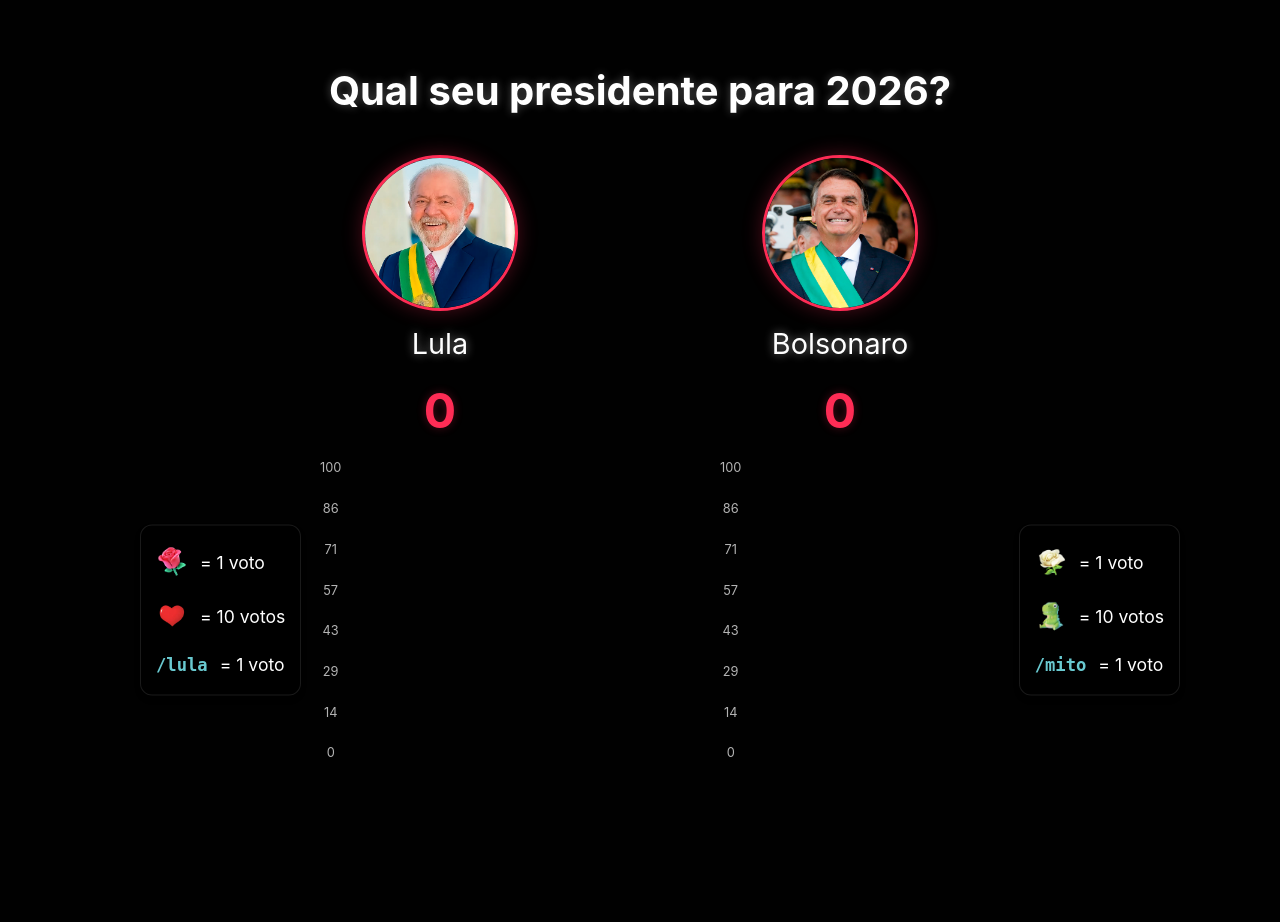
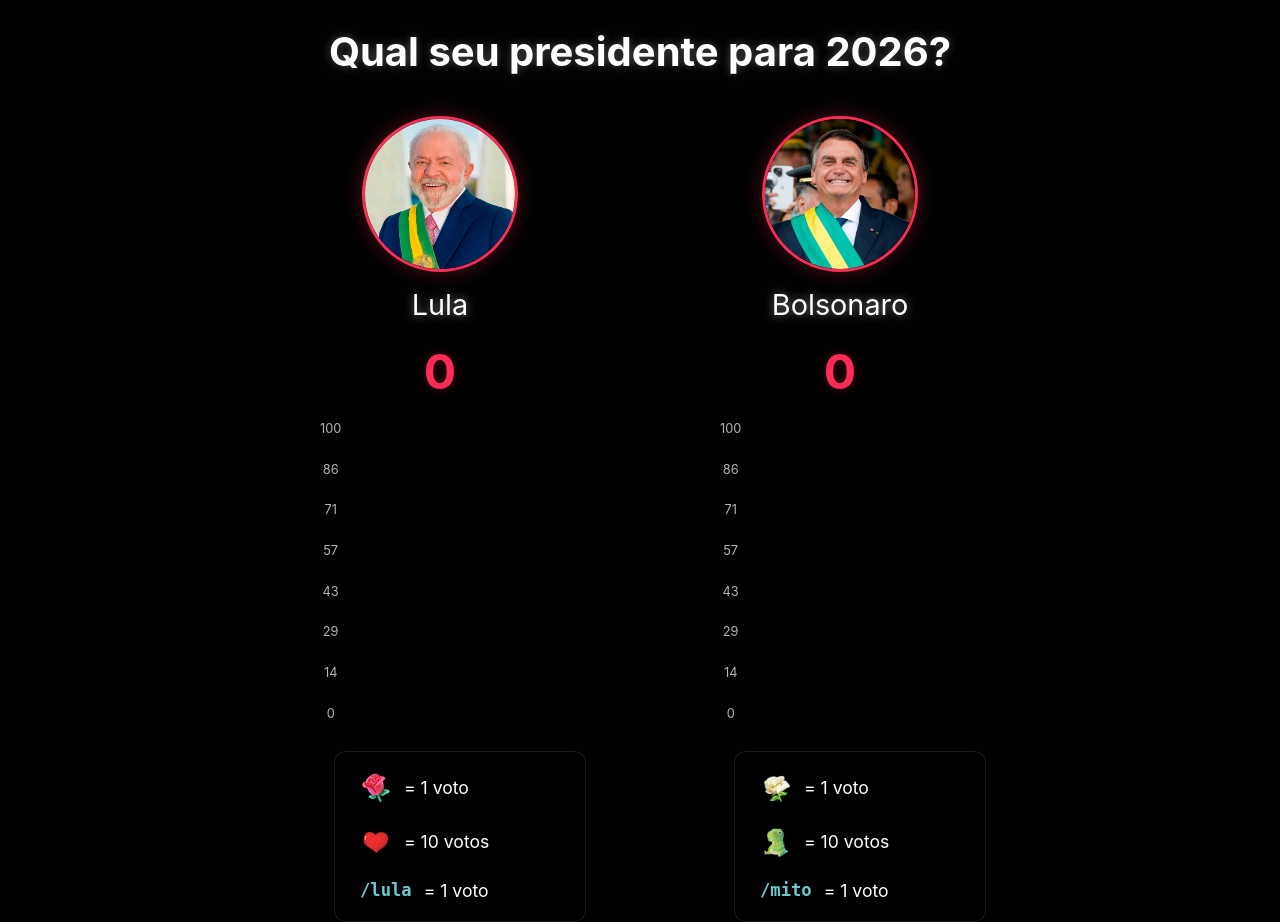
Before and after one commit to tibitibligh1975/tiktok, a Flask app: page / in a window 1280 px wide. Before the commit the page ends 757 px from the top, so only its background shows below. Run offline with Flask 3, Linux system fonts and the light colour scheme; some libraries are stand-ins or nearby versions.

Commit message:
Move legends below graphs for better vertical layout

```diff
--- a/templates/index.html
+++ b/templates/index.html
@@ -32,6 +32,7 @@
             display: flex;
             justify-content: space-around;
             margin-top: 20px;
+            position: relative;
         }
 
         .time {
@@ -135,28 +136,26 @@
             margin-left: 5px;
         }
 
+        .legendas-container {
+            display: flex;
+            justify-content: space-around;
+            margin-top: 30px;
+            width: 100%;
+            padding: 0 20px;
+        }
+
         .legenda {
-            position: absolute;
             background: rgba(0, 0, 0, 0.8);
             border-radius: 12px;
-            padding: 15px;
+            padding: 15px 25px;
             color: white;
             font-size: 1.1em;
             display: flex;
             flex-direction: column;
             gap: 12px;
-            top: 50%;
-            transform: translateY(-50%);
             border: 1px solid rgba(255, 255, 255, 0.1);
             box-shadow: 0 4px 6px rgba(0, 0, 0, 0.1);
-        }
-
-        .legenda-esquerda {
-            left: -220px;
-        }
-
-        .legenda-direita {
-            right: -220px;
+            width: 200px; /* Largura fixa para alinhamento */
         }
 
         .item-legenda {
@@ -183,6 +182,12 @@
             transform: scale(1.05);
             transition: transform 0.2s ease;
         }
+
+        /* Remove as classes que não são mais necessárias */
+        .legenda-esquerda, .legenda-direita {
+            position: static;
+            transform: none;
+        }
     </style>
 </head>
 <body>
@@ -198,7 +203,24 @@
                 <div class="barra-container">
                     <div class="barra" id="barraA"></div>
                     <div class="escala" id="escalaA"></div>
-                    <div class="legenda legenda-esquerda">
+                </div>
+            </div>
+            <div class="time">
+                <div class="time-imagem">
+                    <img src="{{ url_for('static', filename='images/bolsonaro.png') }}" alt="Bolsonaro">
+                </div>
+                <div class="time-nome">Bolsonaro</div>
+                <div class="pontos" id="pontosB">{{ time_b }}</div>
+                <div class="barra-container">
+                    <div class="barra" id="barraB"></div>
+                    <div class="escala" id="escalaB"></div>
+                </div>
+            </div>
+        </div>
+
+        <!-- Nova seção de legendas abaixo dos gráficos -->
+        <div class="legendas-container">
+            <div class="legenda">
                 <div class="item-legenda">
                     <img src="{{ url_for('static', filename='images/rosa.webp') }}" alt="Rosa">
                     <span>= 1 voto</span>
@@ -212,18 +234,7 @@
                     <span>= 1 voto</span>
                 </div>
             </div>
-                </div>
-            </div>
-            <div class="time">
-                <div class="time-imagem">
-                    <img src="{{ url_for('static', filename='images/bolsonaro.png') }}" alt="Bolsonaro">
-                </div>
-                <div class="time-nome">Bolsonaro</div>
-                <div class="pontos" id="pontosB">{{ time_b }}</div>
-                <div class="barra-container">
-                    <div class="barra" id="barraB"></div>
-                    <div class="escala" id="escalaB"></div>
-                    <div class="legenda legenda-direita">
+            <div class="legenda">
                 <div class="item-legenda">
                     <img src="{{ url_for('static', filename='images/flor.webp') }}" alt="Flor">
                     <span>= 1 voto</span>
@@ -235,8 +246,6 @@
                 <div class="item-legenda">
                     <span class="comando">/mito</span>
                     <span>= 1 voto</span>
-                        </div>
-                    </div>
                 </div>
             </div>
         </div>
```
Lines whose indentation alone changed are shown as unchanged.
